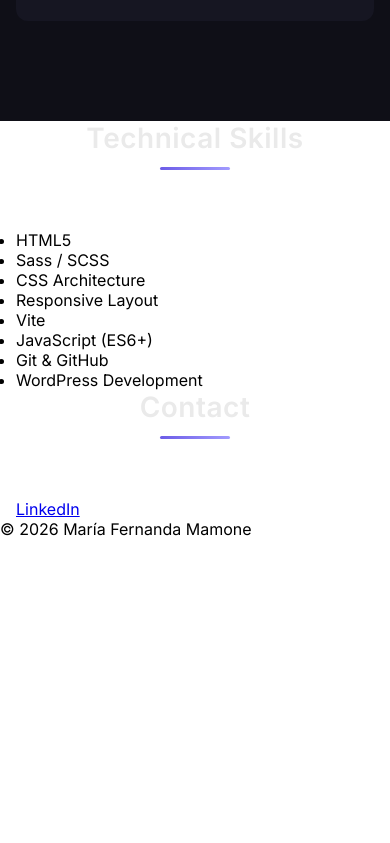
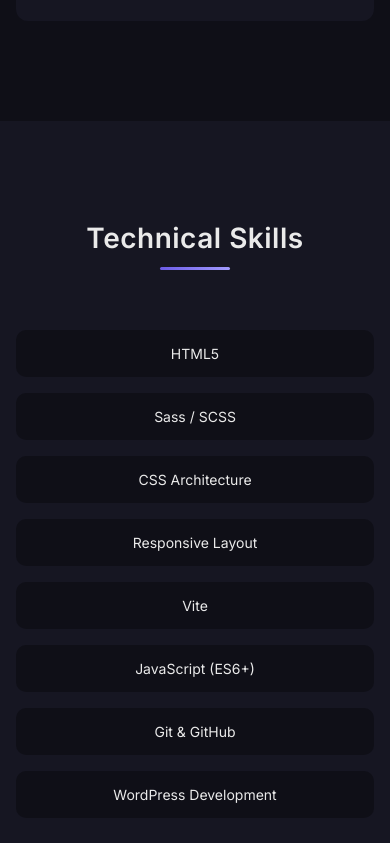
Before and after one commit to mariafernandamamone/Fernanda-Mamone-Portfolio, a website built with Vite: page index.html in a window 390 px wide. Shown: the part 3701-4544 px from the top of the page. Before the commit the page ends 4240 px from the top, so only its background shows below. Built offline with nearby package versions, Linux system fonts and the light colour scheme.

Commit message:
feat: add Skills section with responsive grid and tech icons

```diff
--- a/index.html
+++ b/index.html
@@ -212,7 +212,8 @@
             </section>
 
             <!-- SKILLS -->
-            <section class="skills container">
+            <section class="skills">
+                <div class="container">
                     <h2 class="section__title">Technical Skills</h2>
 
                     <ul class="skills__list">
@@ -225,6 +226,7 @@
                         <li class="skills__item">Git & GitHub</li>
                         <li class="skills__item">WordPress Development</li>
                     </ul>
+                </div>
             </section>
 
             <!-- CONTACT -->
--- a/src/sass/components/_components.scss
+++ b/src/sass/components/_components.scss
@@ -1,3 +1,4 @@
 @forward "hero";
 @forward "about";
 @forward "projects";
+@forward "skills";
--- /dev/null
+++ b/src/sass/components/_skills.scss
@@ -0,0 +1,40 @@
+@use '../abstracts/abstracts' as *;
+
+.skills {
+  padding: 100px 0;
+  background: $color-surface;
+  text-align: center;
+
+  &__list {
+    list-style: none;
+    padding: 0;
+    margin-top: 40px;
+
+    display: grid;
+    gap: 16px;
+
+    @include breakpoint(tablet) {
+      grid-template-columns: repeat(2, 1fr);
+    }
+
+    @include breakpoint(desktop) {
+      grid-template-columns: repeat(4, 1fr);
+    }
+  }
+
+  &__item {
+    background: $color-bg;
+    color: $color-text;
+    padding: 14px 16px;
+    border-radius: 10px;
+    font-size: 14px;
+    transition: all 0.2s ease;
+    border: 1px solid transparent;
+
+    &:hover {
+      transform: translateY(-4px);
+      border: 1px solid $color-primary;
+      color: $color-primary;
+    }
+  }
+}
```
Also changed, not shown: .github/workflows/deploy.yml (added). Lines whose indentation alone changed are shown as unchanged.
